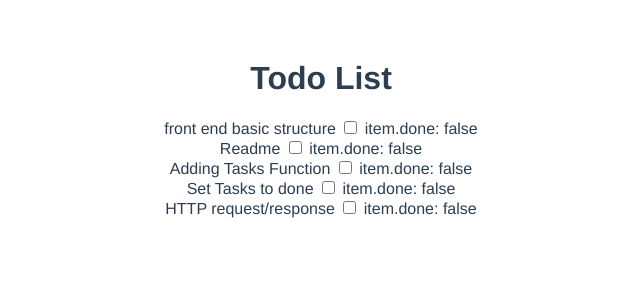
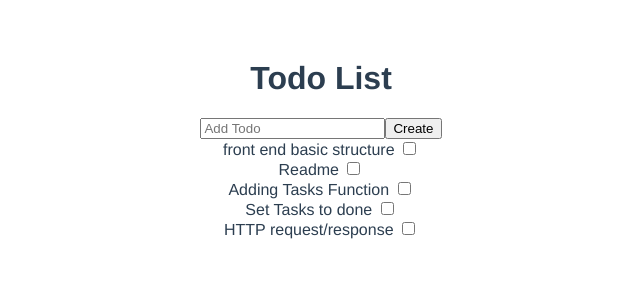
Before and after one commit to 0x3fc/todo-list, a Vue app: page / in a window 1280 px wide. Shown: the top 300 px of the page, without its empty margins (319-959 px from the left). Built offline with nearby package versions, Linux system fonts and the light colour scheme.

Commit message:
TDLS-1: Create Todo

```diff
--- /dev/null
+++ b/src/components/CreateTodo.vue
@@ -0,0 +1,25 @@
+<template>
+    <div>
+        <input v-model="task" placeholder="Add Todo">
+        <button @click="createTodo(task)">Create</button>
+    </div>
+</template>
+
+<script>
+export default {
+    data() {
+        return {
+            task: ''
+        }
+    },
+    methods: {
+        createTodo(task) {
+            this.$store.commit('createTodo', task)
+        }
+    }
+}
+</script>
+
+<style>
+
+</style>
--- a/src/components/Layout.vue
+++ b/src/components/Layout.vue
@@ -1,15 +1,19 @@
 <template>
     <div>
+        <h1>Todo List</h1>
+        <CreateTodo />
         <TodoItems />
     </div>
 </template>
 
 <script>
 import TodoItems from './TodoItems/TodoItems';
+import CreateTodo from './CreateTodo';
 
 export default {
     components: {
         TodoItems,
+        CreateTodo,
     }
 }
 </script>
--- a/src/components/TodoItems/TodoItems.vue
+++ b/src/components/TodoItems/TodoItems.vue
@@ -1,8 +1,7 @@
 <template>
     <div>
-        <h1>Todo List</h1>
         <div v-for="(item, index) in todo" :key="index">
-            {{ item.task }} <input type="checkbox" v-model="item.done"/> <span>item.done: </span> {{ item.done }}
+            {{ item.task }} <input type="checkbox" v-model="item.done"/>
         </div>
     </div>
 </template>
--- a/src/store.js
+++ b/src/store.js
@@ -18,6 +18,17 @@ const store = new Vuex.Store({
             return state.todo;
         }
     },
+    mutations: {
+        createTodo(state, task) {
+            const latestId = Math.max.apply(Math, state.todo.map(function(todo) {return todo.id}));
+            const todo = {
+                id: latestId + 1,
+                task: task,
+                done: false,
+            };
+            state.todo.splice(0, 0, todo);
+        }
+    },
 })
 
 export default store;
```
